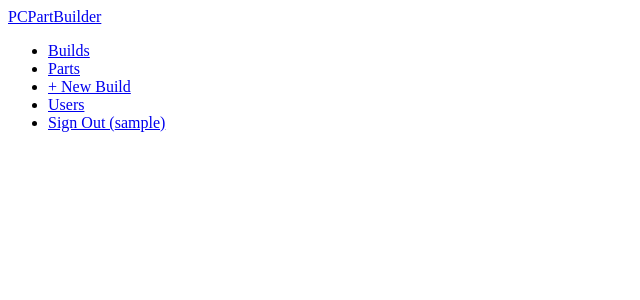
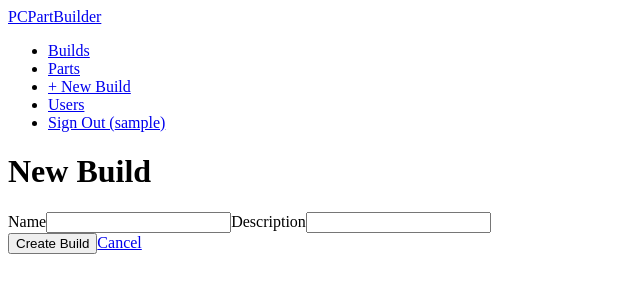
Before and after one commit to Munnerha/pc-part-builder-front-end, a React (Vite) app: page /builds/new in a window 1280 px wide. Shown: the top 300 px of the page, without its empty margins (0-640 px from the left). Built offline with nearby package versions, Linux system fonts and the light colour scheme; no server answers; sample sign-in values are in the browser's storage.

Commit message:
Add build form for creating and editing builds

```diff
--- a/src/App.jsx
+++ b/src/App.jsx
@@ -1,12 +1,12 @@
 import { useContext } from 'react';
-import { Route, Routes } from 'react-router';
+import { Navigate, Route, Routes } from 'react-router';
 
 import NavBar from './components/NavBar/NavBar';
 import Landing from './components/Landing/Landing';
 import SignUpForm from './components/SignUpForm/SignUpForm';
 import SignInForm from './components/SignInForm/SignInForm';
 import BuildList from './components/BuildList/BuildList';
-
+import BuildForm from './components/BuildForm/BuildForm';
 import { UserContext } from './contexts/UserContext';
 
 const App = () => {
@@ -20,6 +20,8 @@ const App = () => {
         <Route path='/sign-up' element={<SignUpForm />} />
         <Route path='/sign-in' element={<SignInForm />} />
         <Route path='/builds' element={<BuildList />} />
+        <Route path='/builds/new' element={user ? <BuildForm /> : <Navigate to='/sign-in' />} />
+        <Route path='/builds/:buildId/edit' element={user ? <BuildForm /> : <Navigate to='/sign-in' />} />
       </Routes>
     </>
   );
--- /dev/null
+++ b/src/components/BuildForm/BuildForm.jsx
@@ -0,0 +1,86 @@
+import { useContext, useEffect, useState } from 'react';
+import { Link, useNavigate, useParams } from 'react-router';
+
+import * as buildService from '../../services/buildService';
+import { UserContext } from '../../contexts/UserContext';
+
+const BuildForm = () => {
+  const { buildId } = useParams();
+  const navigate = useNavigate();
+  const { user } = useContext(UserContext);
+  const [message, setMessage] = useState('');
+  const [formData, setFormData] = useState({
+    name: '',
+    description: '',
+  });
+
+  useEffect(() => {
+    const fetchBuild = async () => {
+      try {
+        const build = await buildService.show(buildId);
+
+        // only the owner can open the edit form
+        if (build.user.id !== Number(user.sub)) return navigate(`/builds/${buildId}`);
+
+        setFormData({ name: build.name, description: build.description || '' });
+      } catch (err) {
+        setMessage(err.message);
+      }
+    };
+
+    // with a build id in the URL this is the edit form
+    if (buildId) fetchBuild();
+
+    // empties the form when leaving the edit page
+    return () => setFormData({ name: '', description: '' });
+  }, [buildId, user, navigate]);
+
+  const handleChange = (evt) => {
+    setMessage('');
+    setFormData({ ...formData, [evt.target.name]: evt.target.value });
+  };
+
+  const handleSubmit = async (evt) => {
+    evt.preventDefault();
+    try {
+      const savedBuild = buildId
+        ? await buildService.update(buildId, formData)
+        : await buildService.create(formData);
+      navigate(`/builds/${savedBuild.id}`);
+    } catch (err) {
+      setMessage(err.message);
+    }
+  };
+
+  return (
+    <main className='narrow'>
+      <h1>{buildId ? 'Edit Build' : 'New Build'}</h1>
+      {message && <p className='message'>{message}</p>}
+      <form onSubmit={handleSubmit}>
+        <label htmlFor='name'>Name</label>
+        <input
+          type='text'
+          id='name'
+          value={formData.name}
+          name='name'
+          onChange={handleChange}
+          required
+        />
+        <label htmlFor='description'>Description</label>
+        <input
+          type='text'
+          id='description'
+          value={formData.description}
+          name='description'
+          onChange={handleChange}
+        />
+        <div className='actions'>
+          <button className='button'>{buildId ? 'Save' : 'Create Build'}</button>
+          <Link className='button button-outline' to={buildId ? `/builds/${buildId}` : '/builds'}>Cancel</Link>
+        </div>
+      </form>
+    </main>
+  );
+};
+
+export default BuildForm;
--- a/src/components/BuildList/BuildList.jsx
+++ b/src/components/BuildList/BuildList.jsx
@@ -22,7 +22,7 @@ const BuildList = () => {
     fetchBuilds();
   }, []);
 
-    return (
+return (
     <main>
       <h1>All Builds</h1>
       {message && <p className='message'>{message}</p>}
```
